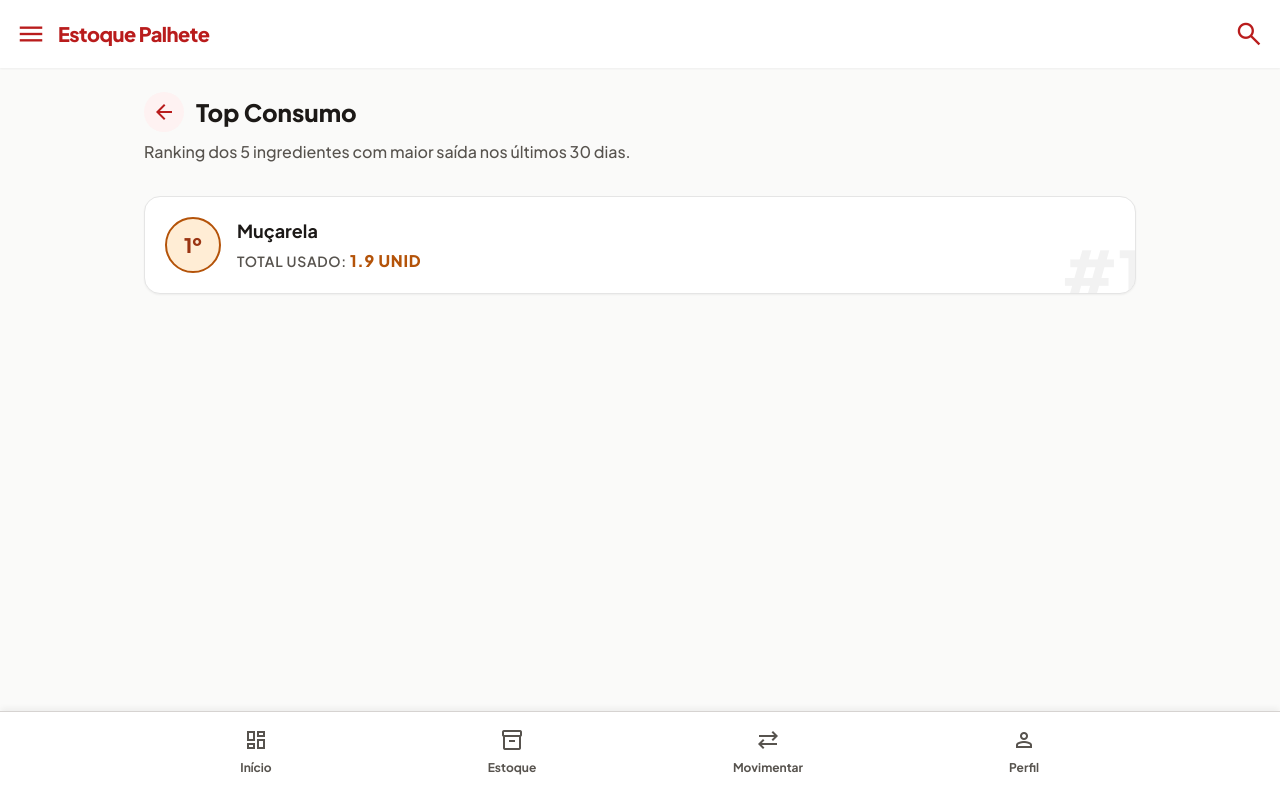
After one commit to caterine-dev/controle-estoque-palhete, a Flask app: page /relatorios in a window 1280 px wide. The commit adds this page. Run offline with Flask 3, Linux system fonts and the light colour scheme; a user stored in the database is signed in; data comes from the database, SQL or seed files in the repository; some libraries are stand-ins or nearby versions.

Commit message:
feat: cria tela de relatorios com ranking dos top 5 ingredientes consumidos

```diff
--- a/app.py
+++ b/app.py
@@ -80,7 +80,7 @@ def logout():
     return redirect(url_for('login'))
 
 # ==========================================
-# GESTÃO DE EQUIPA (NOVO!)
+# GESTÃO DE EQUIPA
 # ==========================================
 
 @app.route('/gerenciar-equipe')
@@ -91,24 +91,16 @@ def gerenciar_equipe():
 @app.route('/adicionar-usuario', methods=['GET', 'POST'])
 def adicionar_usuario():
     if request.method == 'POST':
-        nome = request.form['nome']
-        pin = request.form['pin']
-        novo_usuario = Usuario(nome=nome, pin_acesso=pin)
-        db.session.add(novo_usuario)
+        db.session.add(Usuario(nome=request.form['nome'], pin_acesso=request.form['pin']))
         db.session.commit()
         return redirect(url_for('gerenciar_equipe'))
     return render_template('adicionar_usuario.html')
 
 @app.route('/excluir-usuario/<int:id>', methods=['POST'])
 def excluir_usuario(id):
-    # Impedir que o usuário logado se exclua a si próprio
     if id == session['usuario_id']:
         return redirect(url_for('gerenciar_equipe'))
-
     usuario = Usuario.query.get_or_404(id)
-    # Se o usuário tiver movimentações, elas ficam "órfãs" ou bloqueiam a exclusão dependendo da lógica.
-    # Para simplificar, vamos apenas desvincular as movimentações (set usuario_id to a system id) ou avisar.
-    # Aqui vamos apenas apagar o usuário (CUIDADO: isso pode dar erro se houver FK restrita)
     db.session.delete(usuario)
     db.session.commit()
     return redirect(url_for('gerenciar_equipe'))
@@ -217,6 +209,29 @@ def vincular_codigo():
 def perfil():
     return render_template('perfil.html', usuario=Usuario.query.get(session['usuario_id']))
 
+# ROTA DE RELATÓRIOS INTELIGENTES (NOVO!)
+@app.route('/relatorios')
+def relatorios():
+    # Pega as saídas dos últimos 30 dias
+    trinta_dias_atras = datetime.now() - timedelta(days=30)
+    saidas = Movimentacao.query.filter(
+        Movimentacao.tipo_movimentacao == 'Saída',
+        Movimentacao.data_hora >= trinta_dias_atras
+    ).all()
+
+    # Dicionário para somar tudo que saiu de cada produto
+    consumo = {}
+    for mov in saidas:
+        p = mov.lote.produto
+        if p.id not in consumo:
+            consumo[p.id] = {'nome': p.nome, 'unidade': p.unidade_medida, 'total': 0}
+        consumo[p.id]['total'] += mov.quantidade
+
+    # Ordena do maior pro menor e pega só os Top 5
+    top_produtos = sorted(consumo.values(), key=lambda x: x['total'], reverse=True)[:5]
+
+    return render_template('relatorios.html', top_produtos=top_produtos)
+
 if __name__ == '__main__':
     with app.app_context():
         db.create_all()
--- /dev/null
+++ b/templates/relatorios.html
@@ -0,0 +1,39 @@
+{% extends 'base.html' %}
+
+{% block content %}
+<div class="mb-8 mt-2">
+    <div class="flex items-center gap-3 mb-2">
+        <a href="/" class="text-red-700 bg-red-50 p-2 rounded-full active:scale-95 transition-transform flex items-center justify-center no-underline cursor-pointer">
+            <span class="material-symbols-outlined">arrow_back</span>
+        </a>
+        <h2 class="text-2xl font-extrabold font-['Plus_Jakarta_Sans'] text-on-surface">Top Consumo</h2>
+    </div>
+    <p class="text-on-surface-variant font-medium mt-1">Ranking dos 5 ingredientes com maior saída nos últimos 30 dias.</p>
+</div>
+
+<div class="flex flex-col gap-4">
+    {% for item in top_produtos %}
+    <div class="bg-surface-container-lowest p-5 rounded-2xl flex items-center gap-4 shadow-sm border border-surface-container-highest relative overflow-hidden">
+
+        <div class="text-6xl font-black text-surface-container-highest absolute -right-2 -bottom-2 opacity-50 select-none">
+            #{{ loop.index }}
+        </div>
+
+        <div class="bg-tertiary-fixed text-on-tertiary-fixed-variant w-14 h-14 rounded-full flex items-center justify-center shrink-0 font-extrabold text-xl z-10 border-2 border-tertiary">
+            {{ loop.index }}º
+        </div>
+
+        <div class="z-10">
+            <h4 class="font-bold text-on-surface text-lg">{{ item.nome }}</h4>
+            <p class="text-sm text-on-surface-variant mt-1 font-semibold uppercase tracking-wider">
+                Total usado: <span class="text-tertiary font-extrabold text-base">{{ item.total }} {{ item.unidade }}</span>
+            </p>
+        </div>
+    </div>
+    {% else %}
+    <div class="p-8 text-center bg-surface-container-lowest rounded-2xl border border-dashed border-outline">
+        <p class="text-on-surface-variant font-semibold">Ainda não existem dados de saídas suficientes para gerar este relatório.</p>
+    </div>
+    {% endfor %}
+</div>
+{% endblock %}
```
Also changed, not shown: templates/index.html (+14 -4 lines).
